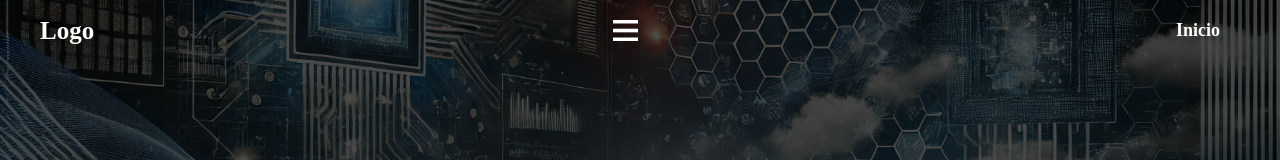
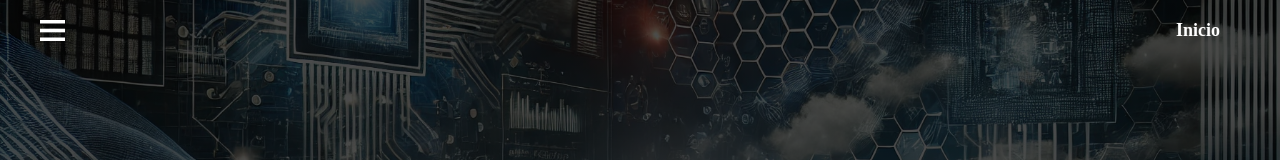
Before and after one commit to sahpc/InfoTech, a plain HTML site: page index.html in a window 1280 px wide. Shown: the top 160 px of the page. Drawn offline with Linux system fonts and the light colour scheme.

Commit message:
Update index.html

```diff
--- a/index.html
+++ b/index.html
@@ -10,7 +10,7 @@
 
     <header class="header">
         <div  class="menu container" >
-            <a href="image/li.jpg"  class= "logo">Logo</a>
+
             <input type="checkbox" id="menu" />
             <label for="menu"></label>
                 <img src="image/menu.png"  class="menu-icono">
```
